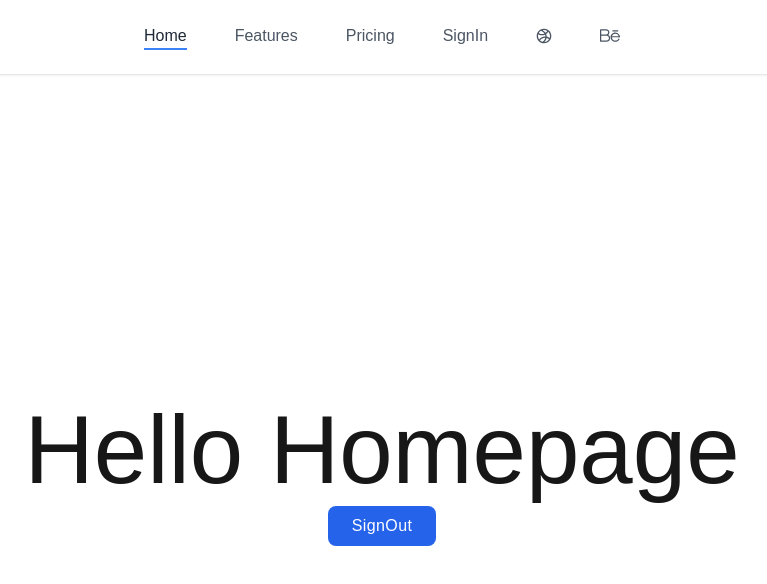
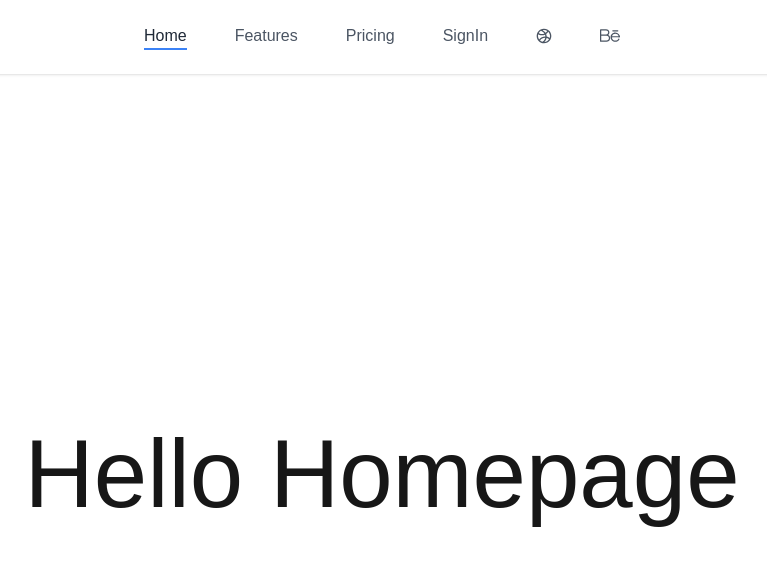
Before and after one commit to Acrazie/AuthSpeedRun, a Next.js app in the folder authspeedrun/: page / in a window 1280 px wide. Shown: the top 584 px of the page, without its empty margins (258-1025 px from the left). Built offline with nearby package versions, Linux system fonts and the light colour scheme; no server answers.

Commit message:
adjust display Signout button

```diff
--- a/authspeedrun/app/page.tsx
+++ b/authspeedrun/app/page.tsx
@@ -79,12 +79,14 @@ export default function Home() {
       <div className="flex justify-center items-center h-screen flex-col gap-2">
         <h1 className="text-8xl">Hello Homepage</h1>
         {session && <p className="mb-4">Bienvenue {session?.user?.name}</p>}
+        {session && (
           <button
             onClick={() => signOut()}
             className="px-6 py-2 font-medium tracking-wide text-white capitalize transition-colors duration-300 transform bg-blue-600 rounded-lg hover:bg-blue-500 focus:outline-none focus:ring focus:ring-blue-300 focus:ring-opacity-80"
           >
             SignOut
           </button>
+        )}
       </div>
     </>
   );
```
Lines whose indentation alone changed are shown as unchanged.
